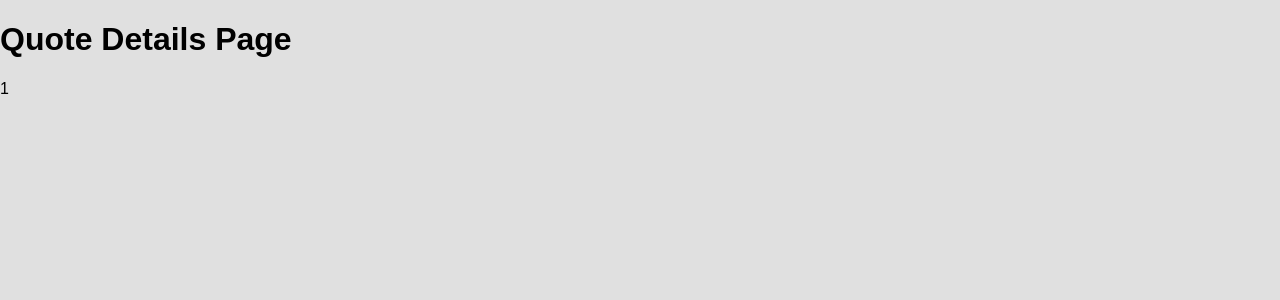
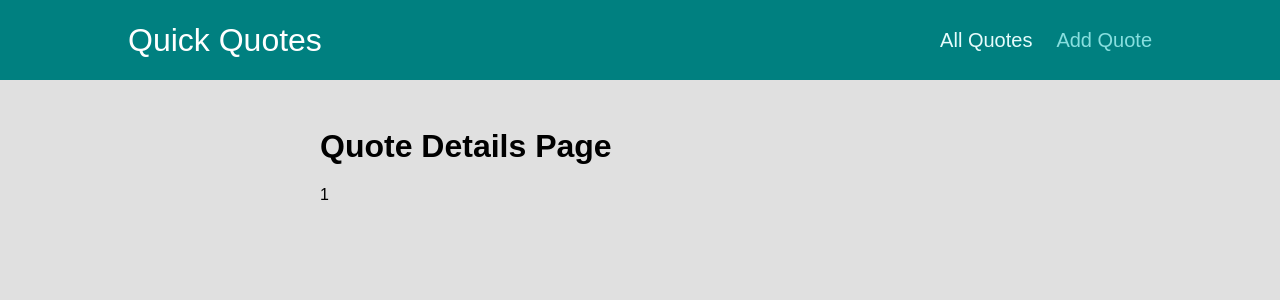
Before and after one commit to RZFalcore/udemy-react-course, a React (Create React App) app: page /quotes/1 in a window 1280 px wide. Shown: the top 300 px of the page. Built offline with nearby package versions, Linux system fonts and the light colour scheme.

Commit message:
Added layout component with navigation

```diff
--- a/src/Pages/CommentsApp.js
+++ b/src/Pages/CommentsApp.js
@@ -4,6 +4,7 @@ import {
   Switch,
   Redirect,
 } from "react-router-dom";
+import Layout from "../components/CommentsApp/layout/Layout";
 import CommentsPage from "../components/CommentsApp/pages/CommentsPage";
 import NewQuotePage from "../components/CommentsApp/pages/NewQuotePage";
 import QuoteDetailsPage from "../components/CommentsApp/pages/QuoteDetailsPage";
@@ -14,11 +15,15 @@ import "./CommentsApp.css";
 function App() {
   return (
     <Router>
+      <Layout>
         <Switch>
-        <Route path="/quotes" exact>
+          <Route path="/" exact>
+            <Redirect to="/quotes" />
+          </Route>
+          <Route path="/quotes/:quoteId">
             <QuoteDetailsPage />
           </Route>
-        <Route path="/quotes/:quoteId">
+          <Route path="/quotes" exact>
             <QuotesPage />
           </Route>
           <Route path="/new-quote">
@@ -27,10 +32,8 @@ function App() {
           <Route path="/comments">
             <CommentsPage />
           </Route>
-        <Route path="/" exact>
-          <Redirect to="/quotes" />
-        </Route>
         </Switch>
+      </Layout>
     </Router>
   );
 }
--- /dev/null
+++ b/src/components/CommentsApp/layout/Layout.js
@@ -0,0 +1,14 @@
+import React from "react";
+import styles from "./Layout.module.css";
+import MainNavigation from "./MainNavigation";
+
+const Layout = ({ children }) => {
+  return (
+    <>
+      <MainNavigation />
+      <main className={styles.main}>{children}</main>
+    </>
+  );
+};
+
+export default Layout;
--- /dev/null
+++ b/src/components/CommentsApp/layout/MainNavigation.js
@@ -0,0 +1,27 @@
+import React from "react";
+import { NavLink } from "react-router-dom";
+import styles from "./MainNavigation.module.css";
+
+const MainNavigation = () => {
+  return (
+    <header className={styles.header}>
+      <div className={styles.logo}>Quick Quotes</div>
+      <nav className={styles.nav}>
+        <ul>
+          <li>
+            <NavLink to="/quotes" activeClassName={styles.active}>
+              All Quotes
+            </NavLink>
+          </li>
+          <li>
+            <NavLink to="/new-quote" activeClassName={styles.active}>
+              Add Quote
+            </NavLink>
+          </li>
+        </ul>
+      </nav>
+    </header>
+  );
+};
+
+export default MainNavigation;
--- a/src/components/CommentsApp/pages/QuoteDetailsPage.js
+++ b/src/components/CommentsApp/pages/QuoteDetailsPage.js
@@ -1,6 +1,20 @@
 import React from "react";
-import QuoteDetail from "../quotes/HighlightedQuote";
+import { Route, useParams } from "react-router-dom";
 
-const QuoteDetailsPage = () => <QuoteDetail />;
+// import QuoteDetail from "../quotes/HighlightedQuote";
+import Comments from "../comments/Comments";
+
+const QuoteDetailsPage = () => {
+  const { quoteId } = useParams();
+  return (
+    <>
+      <h1>Quote Details Page</h1>
+      <p>{quoteId}</p>
+      <Route path={`/quotes/${quoteId}/comments`}>
+        <Comments />
+      </Route>
+    </>
+  );
+};
 
 export default QuoteDetailsPage;
--- a/src/components/CommentsApp/pages/QuotesPage.js
+++ b/src/components/CommentsApp/pages/QuotesPage.js
@@ -1,21 +1,8 @@
 import React from "react";
-import { Route, useParams } from "react-router-dom";
-import Comments from "../comments/Comments";
-
-// import QuoteList from "../quotes/QuoteList";
+import QuoteList from "../quotes/QuoteList";
 
 const QuotesPage = () => {
-  const params = useParams();
-
-  return (
-    <>
-      <h1>Quote Details Page</h1>
-      <p>{params.quoteId}</p>
-      <Route path={`/quotes/${params.quoteId}/comments`}>
-        <Comments />
-      </Route>
-    </>
-  );
+  return <QuoteList />;
 };
 
 export default QuotesPage;
```
Lines whose indentation alone changed are shown as unchanged.
